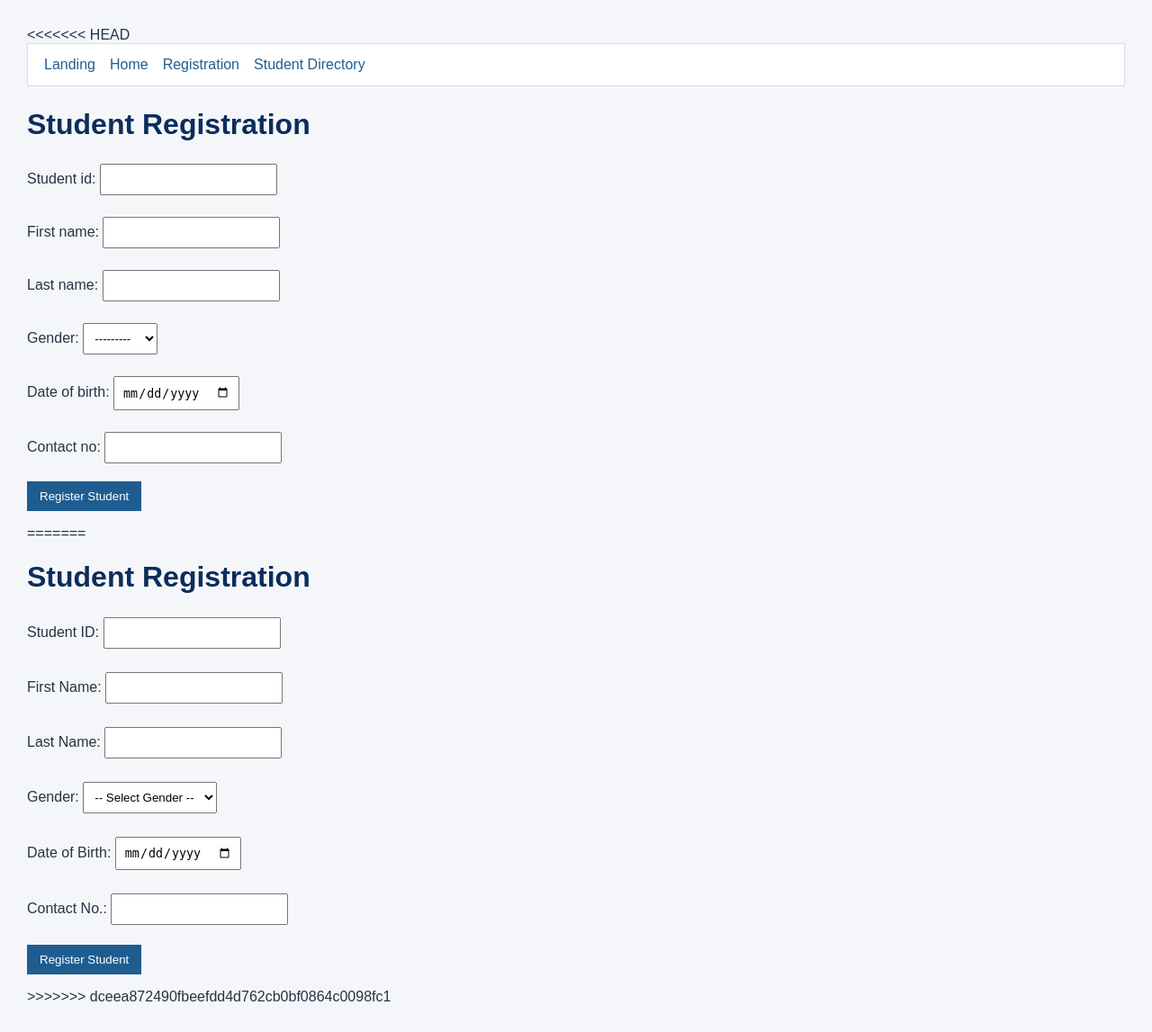
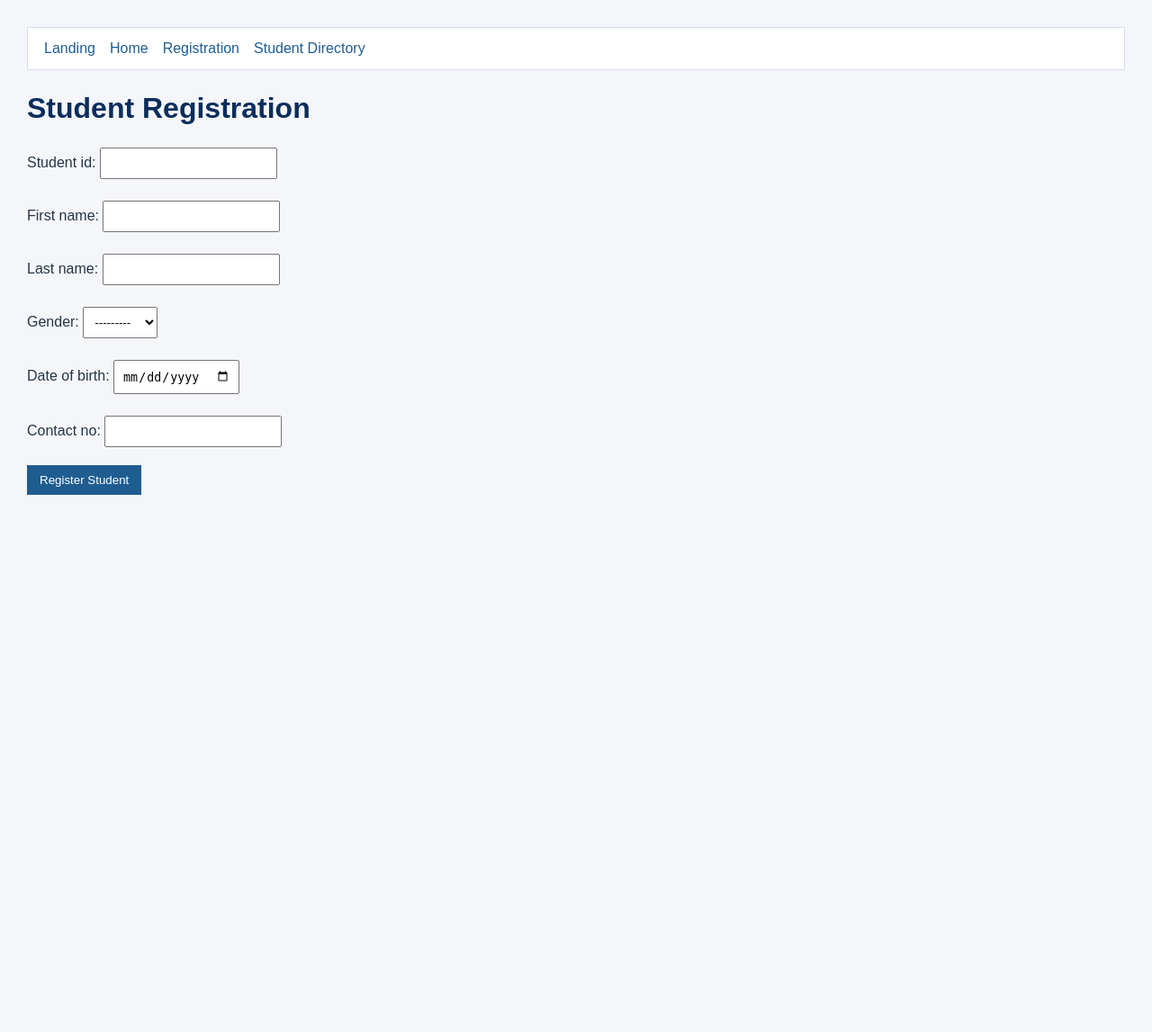
Before and after one commit to keeshamarcelo/CC106-M06-Marcelo-Keesha-Stephanie, a Django app: page /registration/ in a window 1280 px wide. Shown: the whole page at 90% size. After the commit the page ends 550 px from the top, so only its background shows below. Run offline with Django 5.2, Linux system fonts and the light colour scheme.

Commit message:
Update templates and fix files

```diff
--- a/registration/templates/registration/registration.html
+++ b/registration/templates/registration/registration.html
@@ -1,7 +1,6 @@
-<<<<<<< HEAD
 {% load static %}
 <!DOCTYPE html>
-<html>
+<html lang="en">
 <head>
     <meta charset="UTF-8">
     <title>Student Registration</title>
@@ -16,39 +15,5 @@
         {{ form.as_p }}
         <button type="submit">Register Student</button>
     </form>
-=======
-<html>
-<head>
-<title>Student Registration</title>
-</head>
-<body>
-<h1>Student Registration</h1>
-<form method="POST">
-{% csrf_token %}
-<label>Student ID:</label>
-<input type="text" name="student_id" required>
-<br><br>
-<label>First Name:</label>
-<input type="text" name="first_name" required>
-<br><br>
-<label>Last Name:</label>
-<input type="text" name="last_name" required>
-<br><br>
-<label>Gender:</label>
-<select name="gender" required>
-<option value="">-- Select Gender --</option>
-<option value="Male">Male</option>
-<option value="Female">Female</option>
-</select>
-<br><br>
-<label>Date of Birth:</label>
-<input type="date" name="date_of_birth" required>
-<br><br>
-<label>Contact No.:</label>
-<input type="text" name="contact_no" required>
-<br><br>
-<button type="submit">Register Student</button>
-</form>
->>>>>>> dceea872490fbeefdd4d762cb0bf0864c0098fc1
 </body>
 </html>
```
Also changed, not shown: home/templates/home/home.html (+1 -14 lines), home/templates/home/landing.html (+1 -12 lines), registration/templates/registration/success.html (+1 -14 lines), db.sqlite3.
